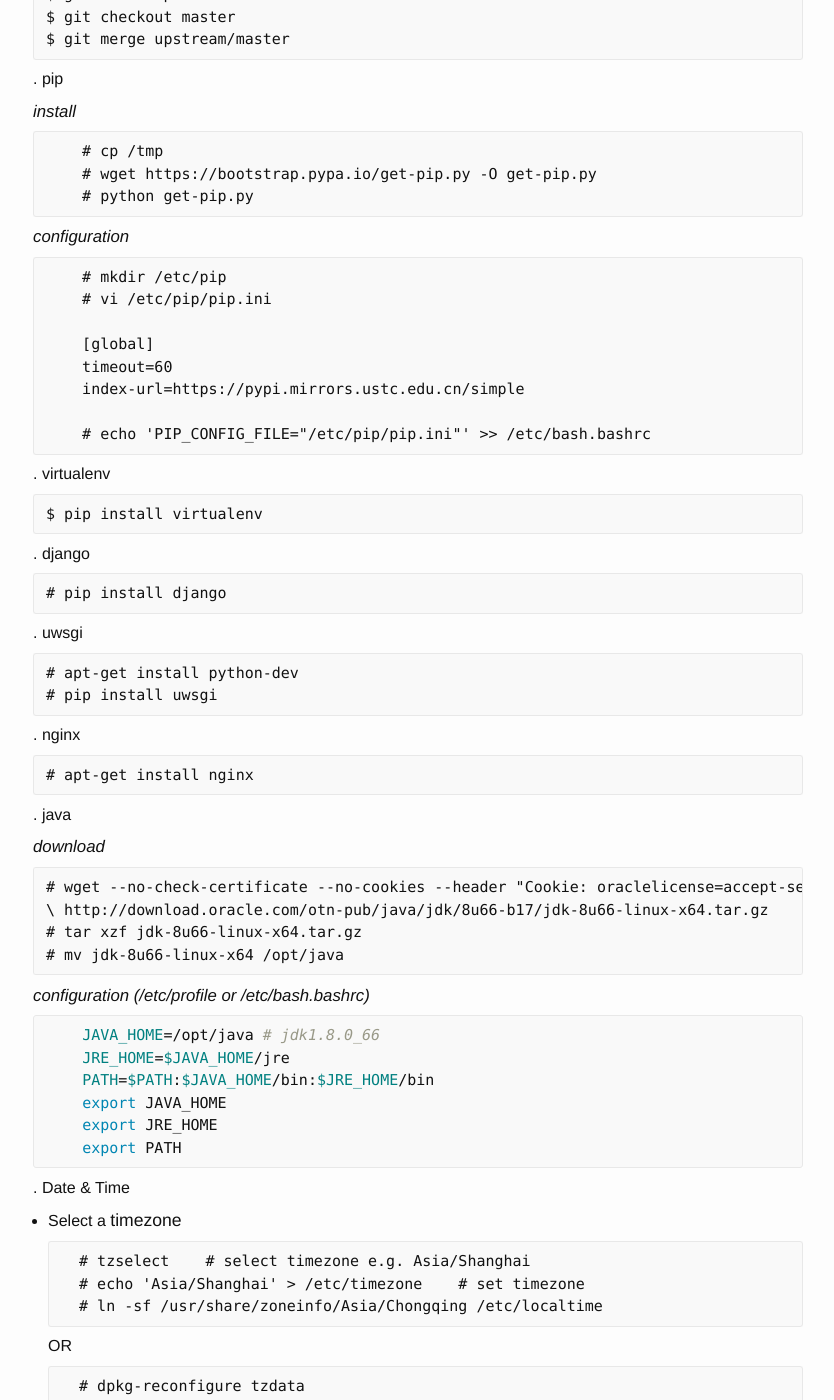
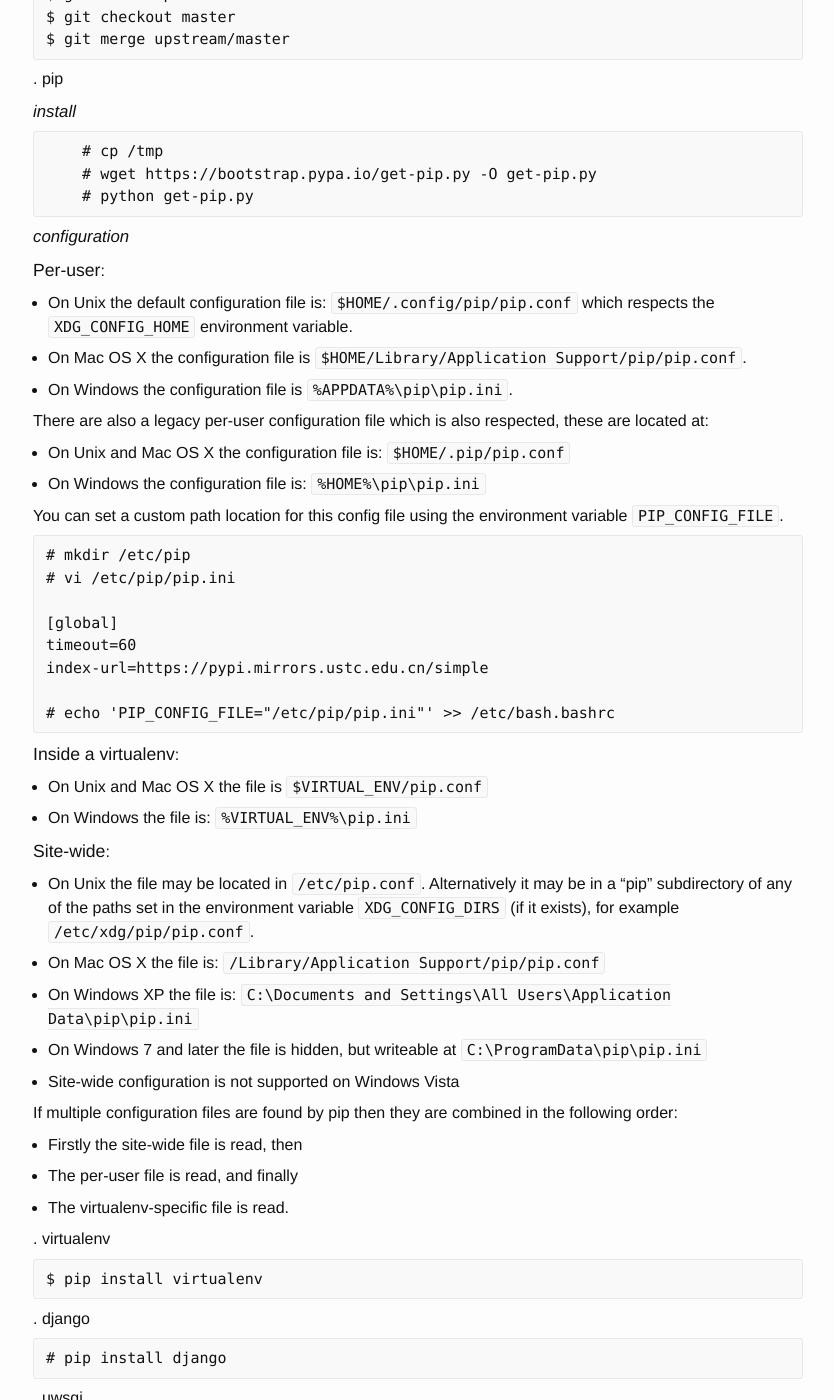
Before and after one commit to ousiax/ousiax.github.io, a Jekyll site: the page built from _posts/2015-08-31-Linux-Dev-(Debian).md, in a window 1280 px wide and 1400 px high, scrolled down 2269 px. Shown: the whole window, without its empty margins (222-1056 px from the left). Built offline with Jekyll 4.4.1, drawn with Linux system fonts in a browser that asks for light colours; comment, search, counter and statistics services are not loaded.

Commit message:
Update 2015-08-31-Linux-Dev-(Debian).md

```diff
--- a/_posts/2015-08-31-Linux-Dev-(Debian).md
+++ b/_posts/2015-08-31-Linux-Dev-(Debian).md
@@ -121,14 +121,56 @@ tags: ['Linux', 'Debian',]
 
 *configuration*
 
-        # mkdir /etc/pip
-        # vi /etc/pip/pip.ini
+**Per-user**:
 
-        [global]
-        timeout=60
-        index-url=https://pypi.mirrors.ustc.edu.cn/simple
+* On Unix the default configuration file is: `$HOME/.config/pip/pip.conf` which respects the `XDG_CONFIG_HOME` environment variable.
 
-        # echo 'PIP_CONFIG_FILE="/etc/pip/pip.ini"' >> /etc/bash.bashrc
+* On Mac OS X the configuration file is `$HOME/Library/Application Support/pip/pip.conf`.
+
+* On Windows the configuration file is `%APPDATA%\pip\pip.ini`.
+
+There are also a legacy per-user configuration file which is also respected, these are located at:
+
+* On Unix and Mac OS X the configuration file is: `$HOME/.pip/pip.conf`
+
+* On Windows the configuration file is: `%HOME%\pip\pip.ini`
+
+You can set a custom path location for this config file using the environment variable `PIP_CONFIG_FILE`.
+
+    # mkdir /etc/pip
+    # vi /etc/pip/pip.ini
+
+    [global]
+    timeout=60
+    index-url=https://pypi.mirrors.ustc.edu.cn/simple
+
+    # echo 'PIP_CONFIG_FILE="/etc/pip/pip.ini"' >> /etc/bash.bashrc
+
+**Inside a virtualenv**:
+
+* On Unix and Mac OS X the file is `$VIRTUAL_ENV/pip.conf`
+
+* On Windows the file is: `%VIRTUAL_ENV%\pip.ini`
+
+**Site-wide**:
+
+* On Unix the file may be located in `/etc/pip.conf`. Alternatively it may be in a "pip" subdirectory of any of the paths set in the environment variable `XDG_CONFIG_DIRS` (if it exists), for example `/etc/xdg/pip/pip.conf`.
+
+* On Mac OS X the file is: `/Library/Application Support/pip/pip.conf`
+
+* On Windows XP the file is: `C:\Documents and Settings\All Users\Application Data\pip\pip.ini`
+
+* On Windows 7 and later the file is hidden, but writeable at `C:\ProgramData\pip\pip.ini`
+
+* Site-wide configuration is not supported on Windows Vista
+
+If multiple configuration files are found by pip then they are combined in the following order:
+
+* Firstly the site-wide file is read, then
+
+* The per-user file is read, and finally
+
+* The virtualenv-specific file is read.
 
 . virtualenv
 
```
